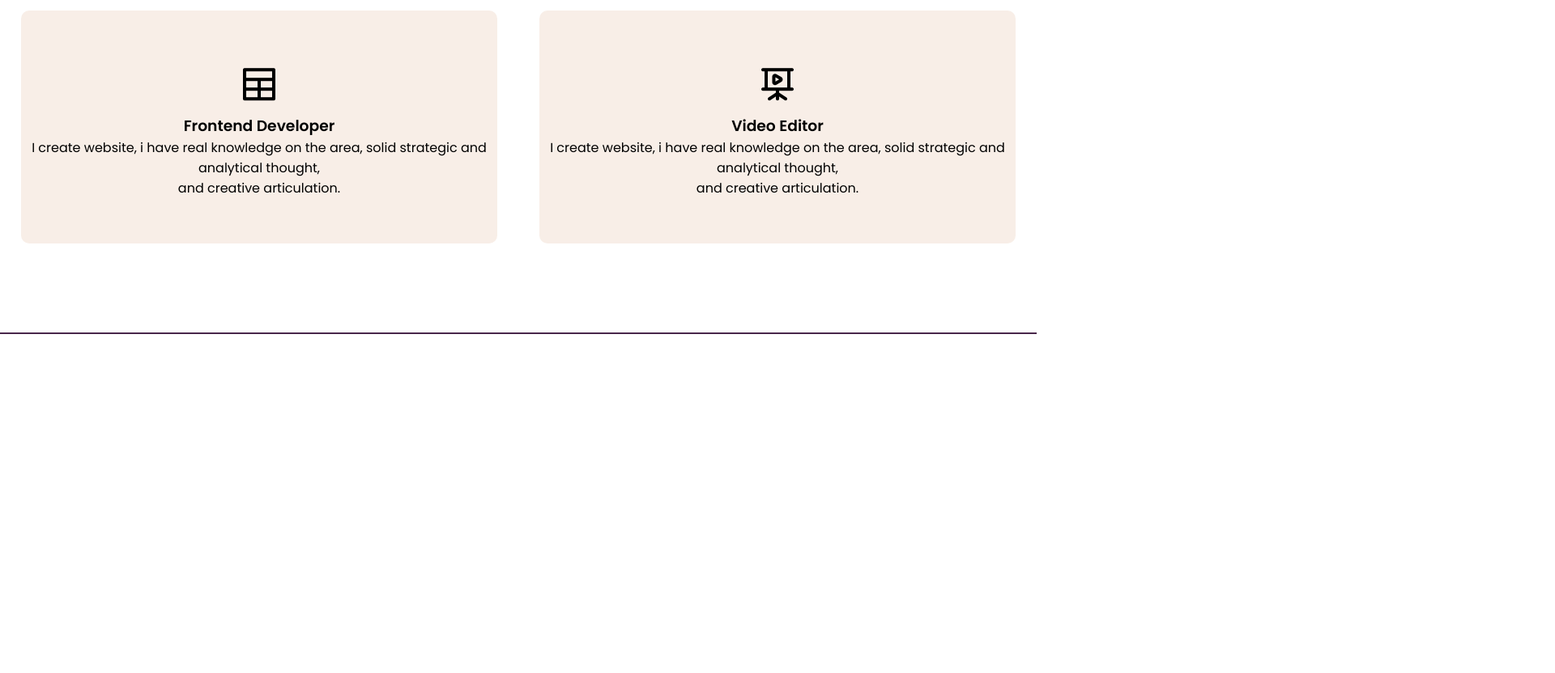
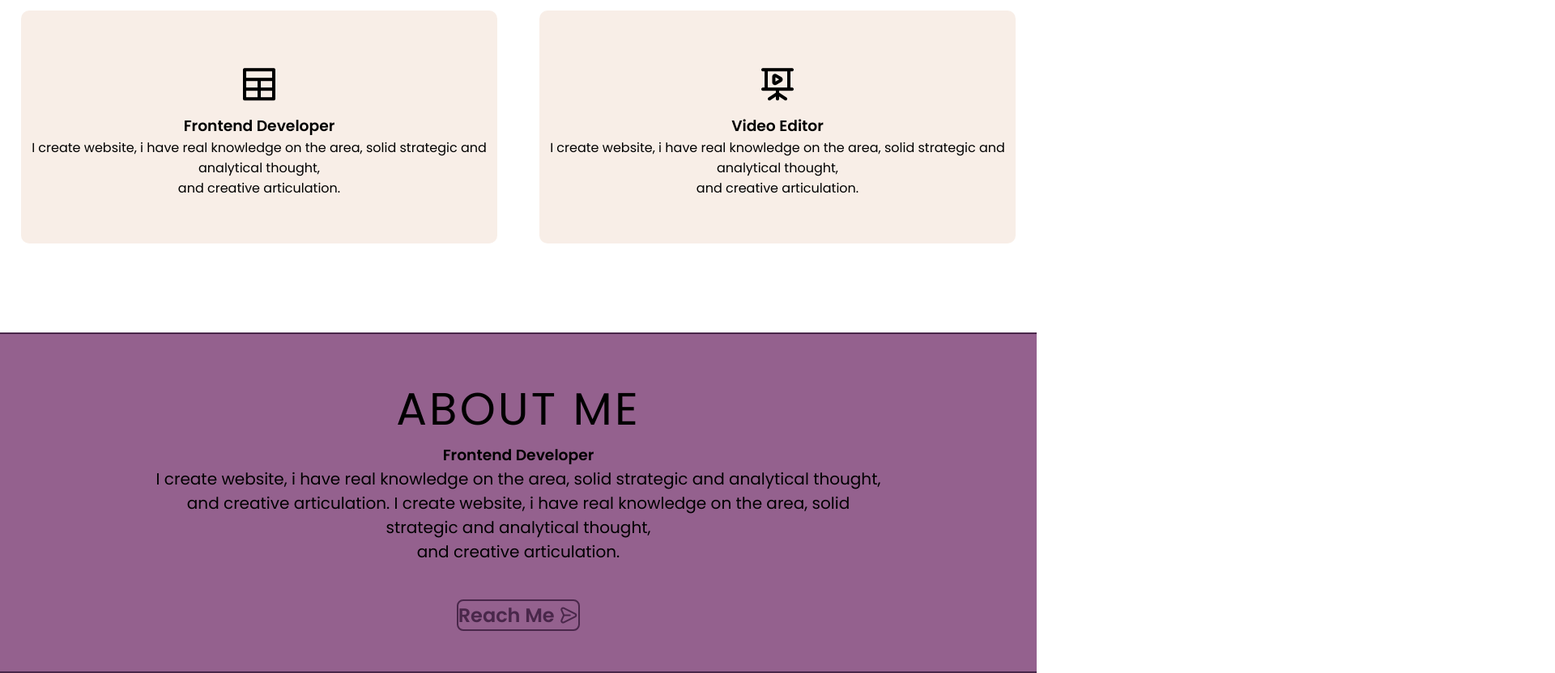
Before and after one commit to MosesAdaeze/Portfolio, a plain HTML site: page index.html in a window 1280 px wide. Shown: the part 859-1691 px from the top of the page at 81% size, 1920 px wide, since content can reach past the window. Before the commit the page ends 1272 px from the top, so only its background shows below. Drawn offline with nearby package versions, Linux system fonts and the light colour scheme; a web font is replaced by a local one.

Commit message:
about---

```diff
--- a/index.html
+++ b/index.html
@@ -91,7 +91,22 @@
                       and creative articulation.</p>
             </div>
         </div>
+    </section>
 
+    <section class="about-section" id="about">
+        <h2 class="about-title">About me</h2>
+        <h3 class="about-subtitle">Frontend Developer</h3>
+        <p>I create website, i have real knowledge on the area,
+            solid strategic and analytical thought,</br>
+             and creative articulation.
+             I create website, i have real knowledge on the area,
+             solid strategic and analytical thought,</br>
+              and creative articulation.
+        </p>
+
+        <a href="#contact" class="button button-flex">
+            Reach Me <i class="uil uil-message"></i>
+        </a>
     </section>
 
     <script src="script.js" ></script>
--- a/style.css
+++ b/style.css
@@ -40,7 +40,7 @@ section {
 
 #header .nav-list ul {
     list-style: none;
-    position: absolute;
+    position: fixed;
     background-color: rgb(31, 30, 30);
     width: 100vw;
     height: 100vh;
@@ -223,7 +223,7 @@ section {
     text-decoration: none;
     border: 2px solid #49274A;
     font-size: 1.5rem;
-    color: #94618E;
+    color: #49274A;
     border-radius: .5rem;
     font-weight: 800;
     cursor: pointer;
@@ -297,3 +297,28 @@ section {
 #icon {
     font-size: 3rem;
 }
+
+/* End .service */
+
+/* aboutme section */
+.about-section {
+    background-color: #94618E;
+}
+.about-title {
+    font-size: 3.5rem;
+    font-weight: 300;
+    color: black;
+    text-transform: uppercase;
+    letter-spacing: .2rem;
+}
+
+#about {
+    text-align: center;
+    margin: 0 auto;
+    padding: 50px 15%;
+}
+
+#about p {
+    font-size: 1.25rem;
+    margin-bottom: 5%;
+}
```
